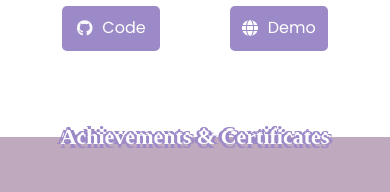
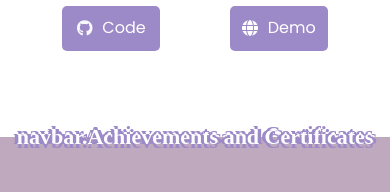
Before and after one commit to ssebag/Portfolio_Front, a React (Vite) app: page / in a window 390 px wide. Shown: the part 5760-5952 px from the top of the page. Built offline with nearby package versions, Linux system fonts and the light colour scheme; a web font is replaced by a local one.

Commit message:
update nav for mobile

```diff
--- a/src/Component/Navbar/Navbar.css
+++ b/src/Component/Navbar/Navbar.css
@@ -29,6 +29,7 @@ nav{
   border-radius: 2%;
   box-shadow: 0px 0px 30px var(--purple-color);
 }
+
 .nav-mobile ul{
   border-bottom: 1px solid var(--purple-color);
   padding-bottom: 20px;
@@ -44,6 +45,9 @@ nav{
 }
 .forMobile{
   gap: 15px;
+}
+.mode_paragraph{
+  margin-bottom: 0;
 }
 .navOption{
   gap:20px;
--- a/src/Component/Navbar/Navbar.jsx
+++ b/src/Component/Navbar/Navbar.jsx
@@ -73,12 +73,12 @@ export default function Navbar() {
               {
                 theme == 'dark' ? (
                   <>
-                    <p>{t("light_mode")}</p>
+                    <p className='mode_paragraph'>{t("light_mode")}</p>
                     <img src={sun} />
                   </>
                 ):(
                   <>
-                    <p>{t("dark_mode")}</p>
+                    <p className='mode_paragraph'>{t("dark_mode")}</p>
                     <img src={moon} />
                   </>
                 )
--- a/src/Component/Navbar/items.js
+++ b/src/Component/Navbar/items.js
@@ -12,7 +12,7 @@ export const Items = [
       path: "#projects",
     },
     {
-      title: "Achievements and Certificates",
+      title: "Achievements",
       path: "#achievements",
     },
     {
--- a/src/locales/ar/global.json
+++ b/src/locales/ar/global.json
@@ -4,7 +4,7 @@
             "About": "المعلومات الشخصية",
             "Skills" :"المهارات",
             "Projects": "المشاريع",
-            "Achievements and Certificates": "الشهادات والإنجازات",
+            "Achievements": "الإنجازات",
             "Contacts": "الاتصال"
         },
         "personality" :{
--- a/src/locales/en/global.json
+++ b/src/locales/en/global.json
@@ -4,7 +4,7 @@
         "About": "About",
         "Skills" :"Skills",
         "Projects": "Projects",
-        "Achievements and Certificates": "Achievements & Certificates",
+        "Achievements": "Achievements",
         "Contacts": "Contacts"
      },
      "personality" :{
```
